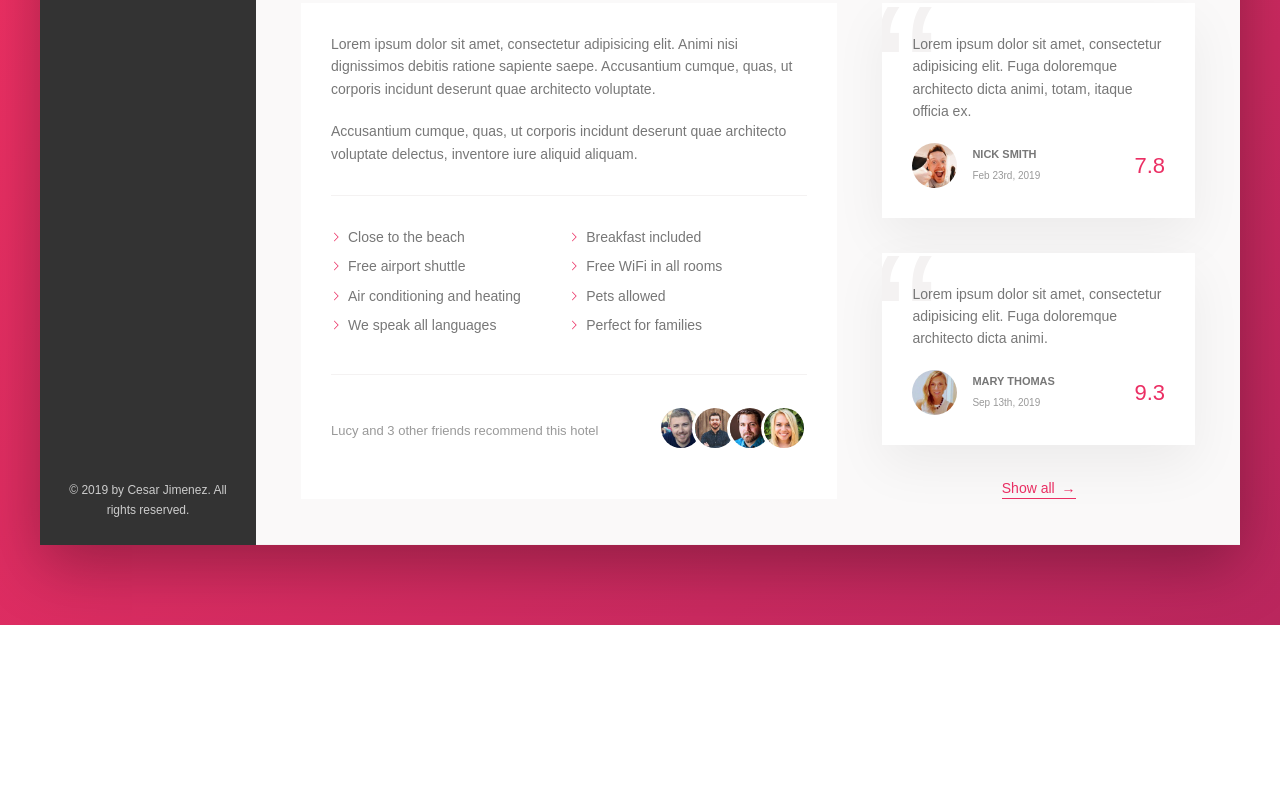
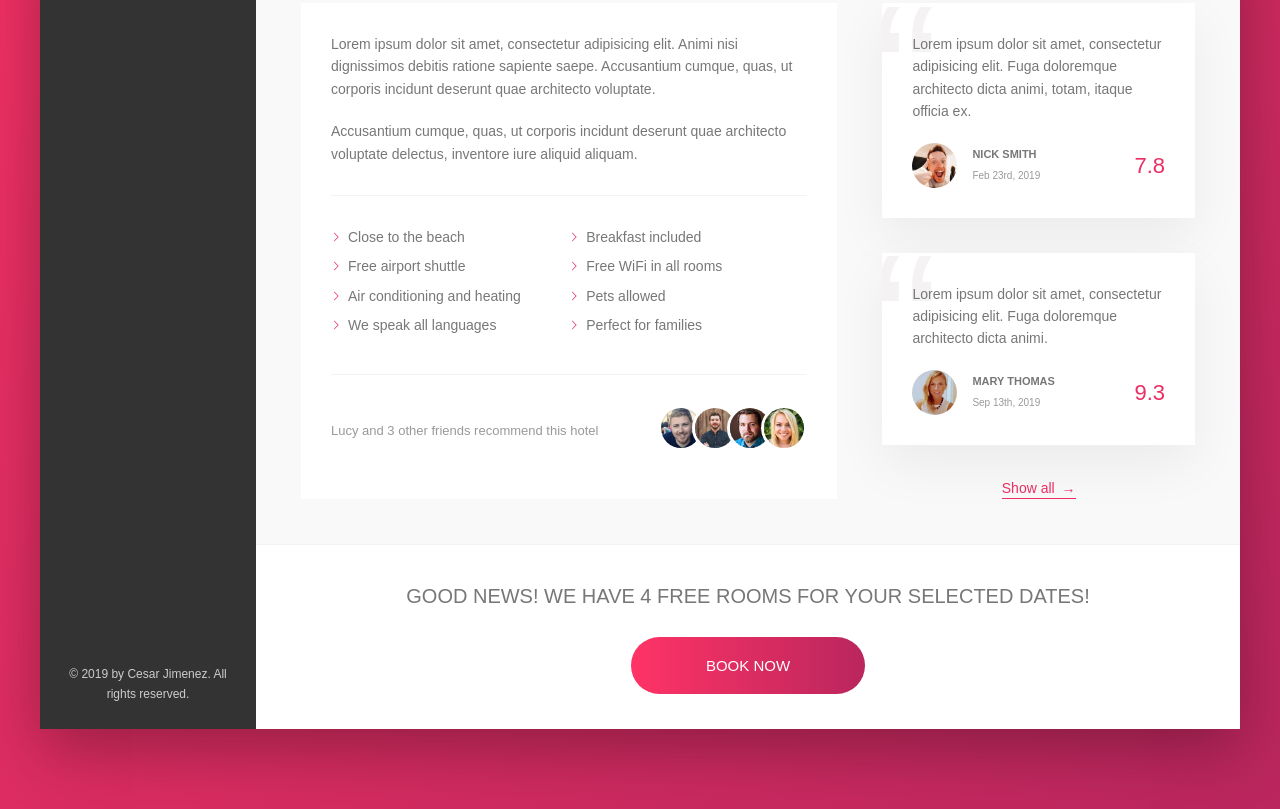
Before and after one commit to Cesar-Jim/sass-advanced, a website: page 2-Trillo/index.html in a window 1280 px wide. Shown: the part 644-1453 px from the top of the page. Before the commit the page ends 1269 px from the top, so only its background shows below. Drawn offline with Linux system fonts and the light colour scheme.

Commit message:
desktop version finished, ready to begin mebile version

```diff
--- a/2-Trillo/index.html
+++ b/2-Trillo/index.html
@@ -250,6 +250,16 @@
               <button class="btn-inline">Show all <span>&rarr;</span></button>
             </div>
           </div>
+          <!-- Call to action section -->
+          <div class="cta">
+            <h2 class="cta__book-now">
+              Good news! We have 4 free rooms for your selected dates!
+            </h2>
+            <button class="btn">
+              <span class="btn__visible">Book now</span>
+              <span class="btn__invisible">Only 4 rooms left</span>
+            </button>
+          </div>
         </main>
       </div>
     </div>
--- a/2-Trillo/sass/_components.scss
+++ b/2-Trillo/sass/_components.scss
@@ -433,3 +433,73 @@
     z-index: 1;
   }
 }
+
+//****************************************** CALL TO ACTION
+.cta {
+  padding: 3.5rem;
+  text-align: center;
+
+  &__book-now {
+    font-size: 2rem;
+    font-weight: 300;
+    text-transform: uppercase;
+    margin-bottom: 2.5rem;
+  }
+}
+
+//****************************************** BUTTON CTA
+.btn {
+  font-size: 1.5rem;
+  font-weight: 300;
+  text-transform: uppercase;
+  border-radius: 100px;
+  border: none;
+  background-image: linear-gradient(
+    to right,
+    var(--color-primary-light),
+    var(--color-primary-dark)
+  );
+  color: #fff;
+  position: relative;
+  overflow: hidden;
+  cursor: pointer;
+
+  & > * {
+    display: inline-block;
+    height: 100%;
+    width: 100%;
+    transition: all 0.3s;
+  }
+
+  &__visible {
+    padding: 2rem 7.5rem;
+  }
+
+  &__invisible {
+    position: absolute;
+    padding: 2rem 0;
+    left: 0;
+    top: -100%;
+  }
+
+  &:hover {
+    background-image: linear-gradient(
+      to left,
+      var(--color-primary-light),
+      var(--color-primary-dark)
+    );
+  }
+
+  &:hover &__visible {
+    transform: translateY(100%);
+  }
+
+  &:hover &__invisible {
+    top: 0;
+  }
+
+  &:focus {
+    outline: none;
+    animation: pulsate 1s infinite;
+  }
+}
```
Also changed, not shown: 2-Trillo/css/style.css.
